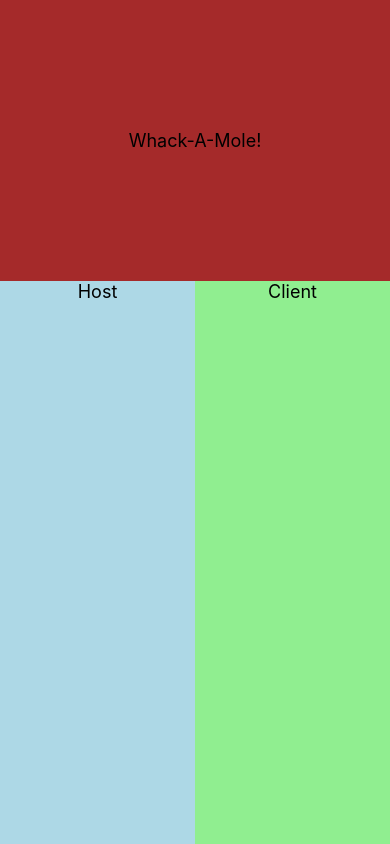
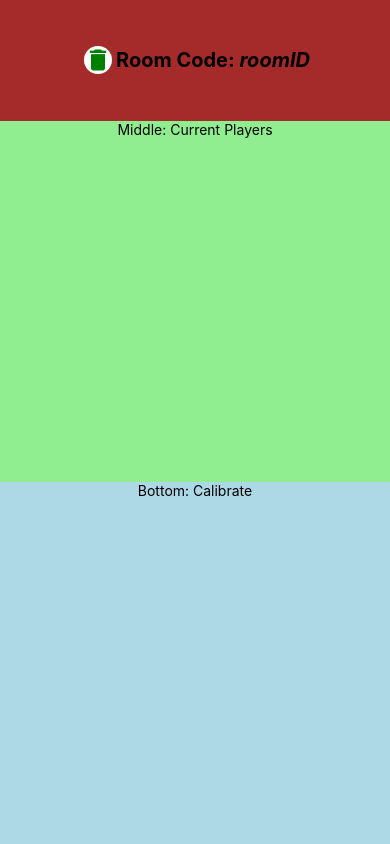
Before and after one commit to SeniorProject21DAN/whack-a-mole-demo, a React Native app: screen /Host in a window 390 px wide. Built offline with nearby package versions, Linux system fonts and the light colour scheme; no server answers.

Commit message:
Fleshed out rough versions of the host and client screens, started on getting them setup to talk to the server.

```diff
--- a/app.json
+++ b/app.json
@@ -27,6 +27,9 @@
         "backgroundColor": "#ffffff"
       }
     },
+    "androidNavigationBar": {
+      "visible": "immersive"
+    },
     "web": {
       "favicon": "./assets/images/favicon.png"
     }
--- a/navigation/index.tsx
+++ b/navigation/index.tsx
@@ -20,8 +20,8 @@ import { RootStackParamList, RootTabParamList, RootTabScreenProps } from '../typ
 import LinkingConfiguration from './LinkingConfiguration';
 import { createStackNavigator } from '@react-navigation/stack';
 import Home from '../screens/Home';
-// import Client from '../screens/Client';
-// import HostSetup from '../screens/HostSetup';
+import Client from '../screens/Client';
+import HostSetup from '../screens/HostSetup';
 
 const Stack = createStackNavigator();
 
@@ -36,8 +36,8 @@ export default function Navigation({ colorScheme }: { colorScheme: ColorSchemeNa
     <NavigationContainer>
       <Stack.Navigator>
         <Stack.Screen name="Home" component={Home} options={{headerShown: false}}/>
-        {/* <Stack.Screen name="Client" component={Client}/> */}
-        {/* <Stack.Screen name="Host" component={HostSetup}/> */}
+        <Stack.Screen name="Host" component={HostSetup} options={{headerShown: false}}/>
+        <Stack.Screen name="Client" component={Client} options={{headerShown: false}}/>
       </Stack.Navigator>
     </NavigationContainer>
   );
--- a/screens/Client.tsx
+++ b/screens/Client.tsx
@@ -0,0 +1,52 @@
+import React, { useState, useEffect } from 'react';
+import { ImagePickerIOS, StyleSheet, TouchableOpacity } from 'react-native';
+
+import { Text, View } from '../components/Themed';
+import { MaterialIcons } from '@expo/vector-icons';
+import { useNavigation } from '@react-navigation/native';
+import { SlideFromRightIOS } from '@react-navigation/stack/lib/typescript/src/TransitionConfigs/TransitionPresets';
+
+export default function Client() {
+    const navigation = useNavigation();
+
+
+    return (
+        <View style={{flex: 1, alignSelf: "stretch", justifyContent: "space-evenly"}}>
+            <View style={styles.headerContainer}>
+                <Text style={styles.headerText}>Top: Room Code</Text>
+            </View>
+            <View style={styles.calibrationContainer}>
+                <Text>Bottom: Calibrate</Text>
+            </View>
+        </View>
+    )
+}
+
+const styles = StyleSheet.create({
+    headerContainer: {
+        flex: 1,
+        backgroundColor: "brown",
+        alignItems: "center",
+        justifyContent: "center",
+
+    },
+    connectedPlayersContainer: {
+        flex: 3,
+        backgroundColor: "lightgreen",
+        alignItems: "center",
+    },
+    calibrationContainer: {
+        flex: 3,
+        backgroundColor: "lightblue",
+        alignItems: "center",
+    },
+    backButton:{
+
+    },
+    headerText: {
+
+    },
+    sidesText: {
+
+    }
+});
--- a/screens/Home.tsx
+++ b/screens/Home.tsx
@@ -19,12 +19,12 @@ export default function Home() {
             </View>
             {/* Two "buttons." Full screen (minus the header) sides for host and client.*/}
             <View style={styles.sidesContainer}>
-                <TouchableOpacity style={styles.buttons}>
+                <TouchableOpacity style={styles.buttons} onPress={() => navigation.navigate("Host")}>
                     <View style={ [styles.buttonContent, {backgroundColor: "lightblue"}]  }>
                         <Text style={styles.sidesText}>Host</Text>
                     </View>
                 </TouchableOpacity>
-                <TouchableOpacity style={styles.buttons}>
+                <TouchableOpacity style={styles.buttons} onPress={() => navigation.navigate("Client")}>
                     <View style={ [styles.buttonContent, {backgroundColor: "lightgreen"}]  }>
                         <Text style={styles.sidesText}>Client</Text>
                     </View>
--- a/screens/HostSetup.tsx
+++ b/screens/HostSetup.tsx
@@ -4,20 +4,74 @@ import { ImagePickerIOS, StyleSheet, TouchableOpacity } from 'react-native';
 import { Text, View } from '../components/Themed';
 
 import { useNavigation } from '@react-navigation/native';
+import { SlideFromRightIOS } from '@react-navigation/stack/lib/typescript/src/TransitionConfigs/TransitionPresets';
+import { MaterialIcons } from '@expo/vector-icons';
+
+const LENGTH = 5; // Length of the Room ID
 
 export default function HostSetup() {
     const navigation = useNavigation();
 
+    const generateID = () => {
+        var result = '';
+        var characters = 'ABCDEFGHIJKLMNOPQRSTUVWXYZabcdefghijklmnopqrstuvwxyz0123456789';
+        var charactersLength = characters.length;
+        for (var i = 0; i < LENGTH; i++) {
+            result += characters.charAt(Math.floor(Math.random() * charactersLength));
+        }
+        return result;
+    }
+
+    var ws = React.useRef(new WebSocket('ws:153.106.227.243:8080')).current;   //This needs to altered to the IP of the server when attempting to get this to run. Double check each time.
+
+    var roomID = generateID();
+    console.log(roomID);
+
+    React.useEffect(() => {
+        const serverMessagesList = [];
+        ws.onopen = () => {
+            // console.log("Connection Attempt.");
+            ws.send("s:h:" + roomID);
+            // setServerState('Connected to the server')
+            // setDisableButton(false);
+        };
+        ws.onclose = (e) => {
+            // setServerState('Disconnected. Check internet or server.')
+            // setDisableButton(true);
+        };
+        ws.onerror = (e) => {
+            // setServerState(e.message);
+        };
+        ws.onmessage = (e) => {
+            console.log(e);
+            // serverMessagesList.push(e.data);
+            // setServerMessages([...serverMessagesList])
+        };
+    }, [])
+    const submitMessage = () => {
+        // ws.send();
+        // setMessageText('')
+        // setInputFieldEmpty(true)
+    }
+
+    const send = () => {
+        // console.log("placeholder");
+        ws.send("m:buzz");
+    }
+
 
     return (
-        <View style={{alignSelf: "stretch", justifyContent: "space-evenly"}}>
+        <View style={{flex: 1, alignSelf: "stretch", justifyContent: "space-evenly"}}>
             <View style={styles.headerContainer}>
-                <Text style={styles.headerText}>Top: Room Code</Text>
+                <View style={styles.backButton}>
+                    <MaterialIcons name="delete" size={28} color='green'/>
+                </View>
+                <Text style={styles.headerText}>Room Code: <var>roomID</var></Text>
             </View>
-            <View>
+            <View style={styles.connectedPlayersContainer}>
                 <Text>Middle: Current Players</Text>
             </View>
-            <View>
+            <View style={styles.calibrationContainer}>
                 <Text>Bottom: Calibrate</Text>
             </View>
         </View>
@@ -26,15 +80,30 @@ export default function HostSetup() {
 
 const styles = StyleSheet.create({
     headerContainer: {
-        // flex: 1,
-        backgroundColor: "brown"
+        flex: 1,
+        backgroundColor: "brown",
+        alignItems: "center",
+        justifyContent: "center",
+        flexDirection: "row",
+
     },
-    sidesContainer: {
-        // flex: 3,
-        flexDirection: "row",
+    connectedPlayersContainer: {
+        flex: 3,
+        backgroundColor: "lightgreen",
+        alignItems: "center",
+    },
+    calibrationContainer: {
+        flex: 3,
+        backgroundColor: "lightblue",
+        alignItems: "center",
+    },
+    backButton:{
+        borderRadius: 75,
+        margin: 4,
     },
     headerText: {
-
+        fontWeight: "bold",
+        fontSize: 20
     },
     sidesText: {
 
```
